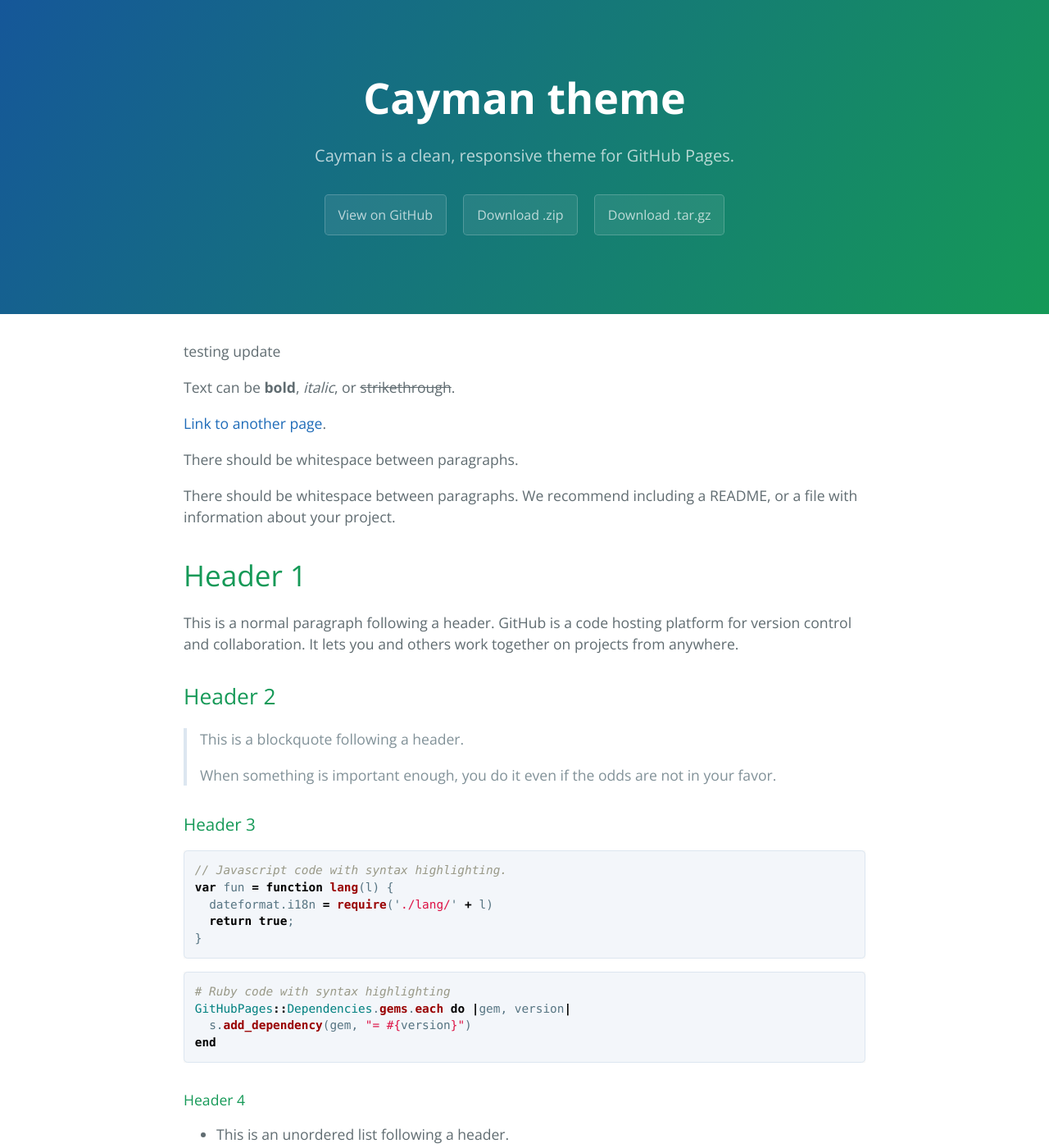
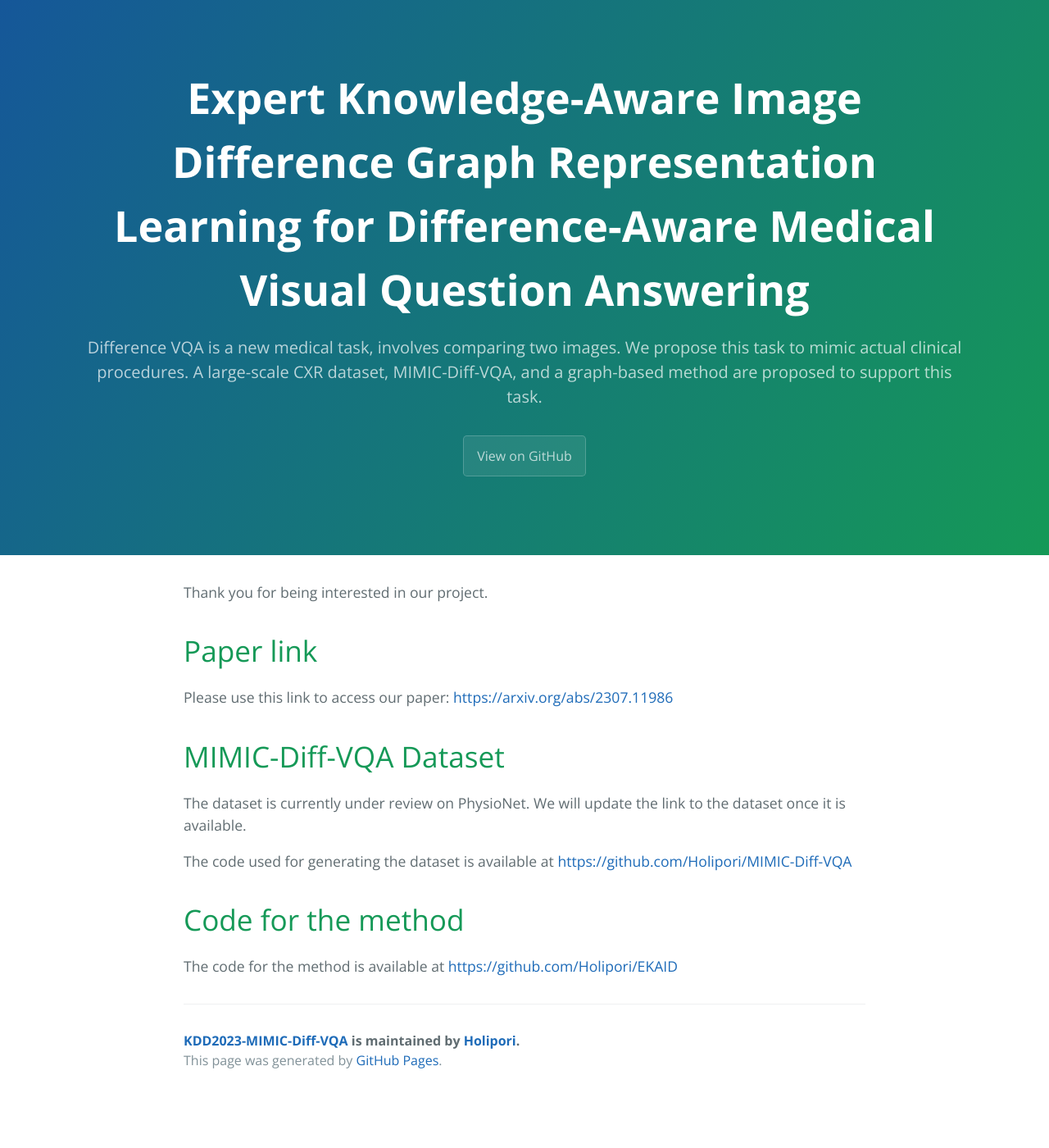
Before and after one commit to Holipori/KDD2023-MIMIC-Diff-VQA, a Jekyll site: the page built from index.md, in a window 1280 px wide and 1400 px high. Shown: the whole window at 82% size. Built offline with Jekyll 4.4.1, drawn with Linux system fonts in a browser that asks for light colours; some of the changed text lies outside the part shown.

Commit message:
updating content

````diff
--- a/_config.yml
+++ b/_config.yml
@@ -1,5 +1,5 @@
-title: Cayman theme
-description: Cayman is a clean, responsive theme for GitHub Pages.
-show_downloads: true
-google_analytics:
+title: Expert Knowledge-Aware Image Difference Graph Representation Learning for Difference-Aware Medical Visual Question Answering
+description: Difference VQA is a new medical task, involves comparing two images. We propose this task to mimic actual clinical procedures. A large-scale CXR dataset, MIMIC-Diff-VQA, and a graph-based method are proposed to support this task.
+show_downloads: false
+google_analytics: G-2EC8PQZE63
 theme: jekyll-theme-cayman
--- a/_includes/head-custom-google-analytics.html
+++ b/_includes/head-custom-google-analytics.html
@@ -1,10 +1,11 @@
 {% if site.google_analytics %}
+  <!-- Google tag (gtag.js) -->
+  <script async src="https://www.googletagmanager.com/gtag/js?id=G-2EC8PQZE63"></script>
   <script>
-    (function(i,s,o,g,r,a,m){i['GoogleAnalyticsObject']=r;i[r]=i[r]||function(){
-    (i[r].q=i[r].q||[]).push(arguments)},i[r].l=1*new Date();a=s.createElement(o),
-            m=s.getElementsByTagName(o)[0];a.async=1;a.src=g;m.parentNode.insertBefore(a,m)
-        })(window,document,'script','//www.google-analytics.com/analytics.js','ga');
-    ga('create', '{{ site.google_analytics }}', 'auto');
-    ga('send', 'pageview');
+    window.dataLayer = window.dataLayer || [];
+    function gtag(){dataLayer.push(arguments);}
+    gtag('js', new Date());
+
+    gtag('config', 'G-2EC8PQZE63');
   </script>
 {% endif %}
--- a/_layouts/default.html
+++ b/_layouts/default.html
@@ -12,15 +12,6 @@
     <link rel="stylesheet" href="{{ '/assets/css/style.css?v=' | append: site.github.build_revision | relative_url }}">
     {% include head-custom.html %}
   </head>
-<!-- Google tag (gtag.js) -->
-<script async src="https://www.googletagmanager.com/gtag/js?id=G-2EC8PQZE63"></script>
-<script>
-  window.dataLayer = window.dataLayer || [];
-  function gtag(){dataLayer.push(arguments);}
-  gtag('js', new Date());
-
-  gtag('config', 'G-2EC8PQZE63');
-</script>
   <body>
     <a id="skip-to-content" href="#content">Skip to the content.</a>
 
--- a/index.md
+++ b/index.md
@@ -2,124 +2,20 @@
 layout: default
 ---
 
-testing update
-
-Text can be **bold**, _italic_, or ~~strikethrough~~.
-
-[Link to another page](./another-page.html).
-
-There should be whitespace between paragraphs.
-
-There should be whitespace between paragraphs. We recommend including a README, or a file with information about your project.
-
-# Header 1
-
-This is a normal paragraph following a header. GitHub is a code hosting platform for version control and collaboration. It lets you and others work together on projects from anywhere.
-
-## Header 2
-
-> This is a blockquote following a header.
->
-> When something is important enough, you do it even if the odds are not in your favor.
-
-### Header 3
-
-```js
-// Javascript code with syntax highlighting.
-var fun = function lang(l) {
-  dateformat.i18n = require('./lang/' + l)
-  return true;
-}
-```
-
-```ruby
-# Ruby code with syntax highlighting
-GitHubPages::Dependencies.gems.each do |gem, version|
-  s.add_dependency(gem, "= #{version}")
-end
-```
-
-#### Header 4
-
-*   This is an unordered list following a header.
-*   This is an unordered list following a header.
-*   This is an unordered list following a header.
-
-##### Header 5
-
-1.  This is an ordered list following a header.
-2.  This is an ordered list following a header.
-3.  This is an ordered list following a header.
-
-###### Header 6
-
-| head1        | head two          | three |
-|:-------------|:------------------|:------|
-| ok           | good swedish fish | nice  |
-| out of stock | good and plenty   | nice  |
-| ok           | good `oreos`      | hmm   |
-| ok           | good `zoute` drop | yumm  |
-
-### There's a horizontal rule below this.
-
-* * *
-
-### Here is an unordered list:
-
-*   Item foo
-*   Item bar
-*   Item baz
-*   Item zip
-
-### And an ordered list:
-
-1.  Item one
-1.  Item two
-1.  Item three
-1.  Item four
-
-### And a nested list:
-
-- level 1 item
-  - level 2 item
-  - level 2 item
-    - level 3 item
-    - level 3 item
-- level 1 item
-  - level 2 item
-  - level 2 item
-  - level 2 item
-- level 1 item
-  - level 2 item
-  - level 2 item
-- level 1 item
-
-### Small image
-
-![Octocat](https://github.githubassets.com/images/icons/emoji/octocat.png)
-
-### Large image
-
-![Branching](https://guides.github.com/activities/hello-world/branching.png)
+Thank you for being interested in our project.
 
 
-### Definition lists can be used with HTML syntax.
 
-<dl>
-<dt>Name</dt>
-<dd>Godzilla</dd>
-<dt>Born</dt>
-<dd>1952</dd>
-<dt>Birthplace</dt>
-<dd>Japan</dd>
-<dt>Color</dt>
-<dd>Green</dd>
-</dl>
+# Paper link
 
-```
-Long, single-line code blocks should not wrap. They should horizontally scroll if they are too long. This line should be long enough to demonstrate this.
-```
+Please use this link to access our paper: [https://arxiv.org/abs/2307.11986](https://arxiv.org/abs/2307.11986)
 
-```
-The final element.
-```
+# MIMIC-Diff-VQA Dataset
+
+The dataset is currently under review on PhysioNet. We will update the link to the dataset once it is available.
+
+The code used for generating the dataset is available at [https://github.com/Holipori/MIMIC-Diff-VQA](https://github.com/Holipori/MIMIC-Diff-VQA)
+
+# Code for the method
+
+The code for the method is available at [https://github.com/Holipori/EKAID](https://github.com/Holipori/EKAID)
````
